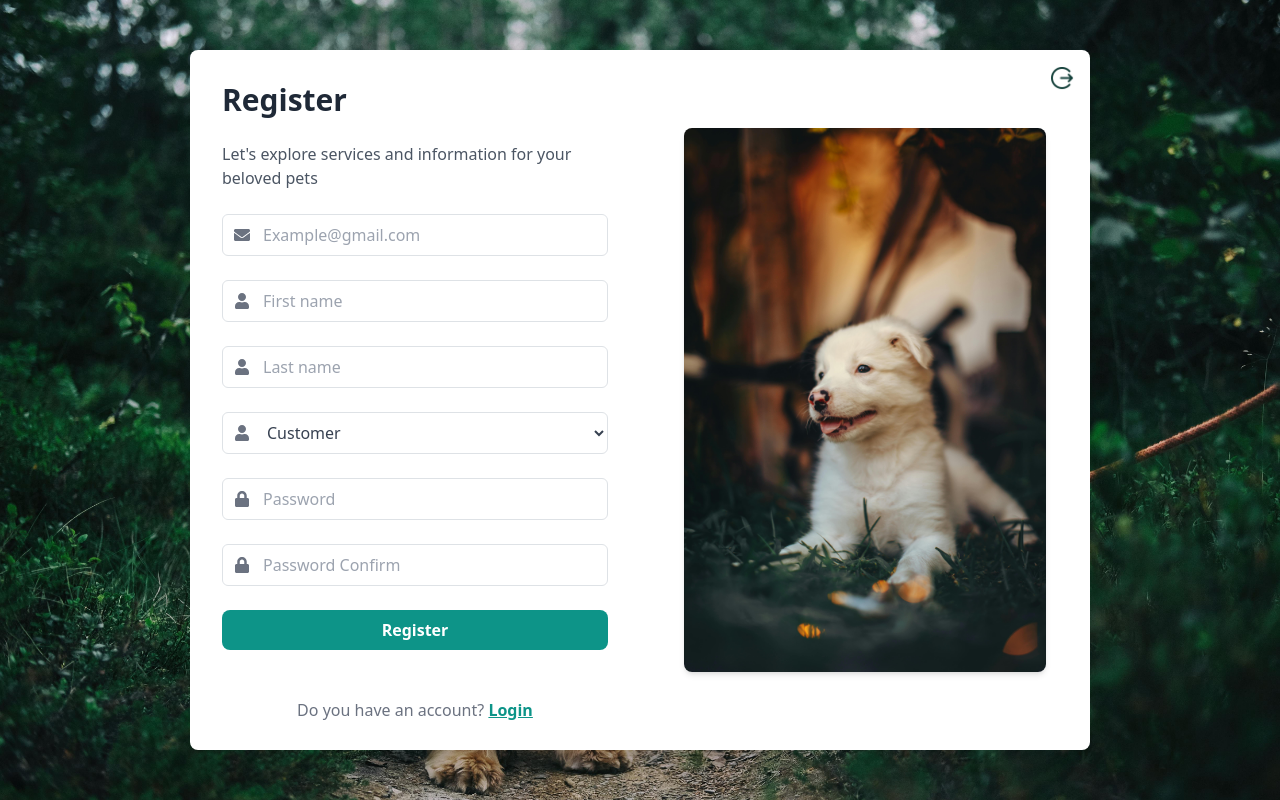
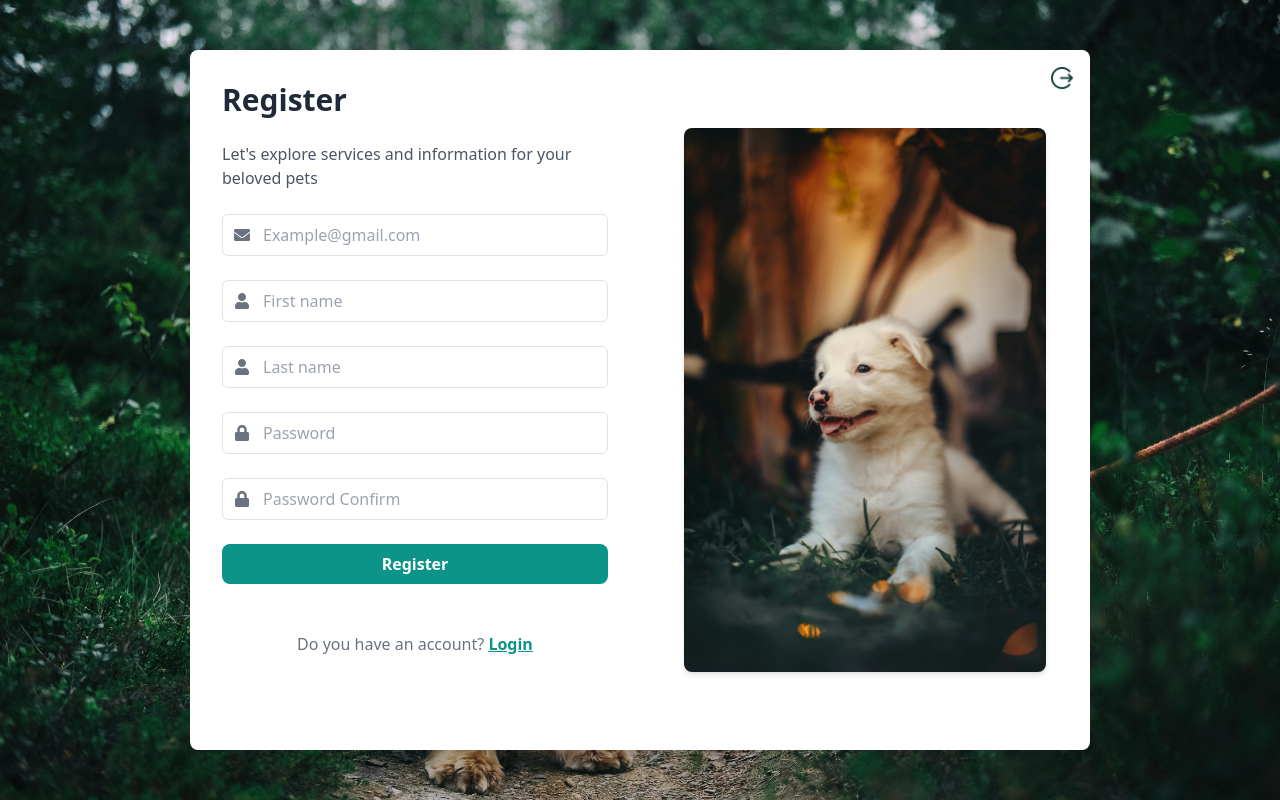
Before and after one commit to aDuduuuu/WebPetProject_FE, a React (Vite) app: page /register in a window 1280 px wide. Built offline with nearby package versions, Linux system fonts and the light colour scheme.

Commit message:
Update register

```diff
--- a/src/pages/Register.jsx
+++ b/src/pages/Register.jsx
@@ -104,17 +104,6 @@ const Register = () => {
               />
             </div>
             <div className="mb-4 relative">
-              <FaUser className="absolute left-3 top-1/2 transform -translate-y-1/2 text-gray-500" />
-              <select
-                name="role"
-                className="w-full pl-10 pr-4 py-2 border border-gray-300 rounded focus:outline-none focus:ring-2 focus:ring-teal-500 bg-white text-gray-700"
-                onChange={handleChange}
-              >
-                <option value="customer">Customer</option>
-                <option value="manager">Admin</option>
-              </select>
-            </div>
-            <div className="mb-4 relative">
               <FaLock className="absolute left-3 top-1/2 transform -translate-y-1/2 text-gray-500" />
               <input
                 type="password"
```
Also changed, not shown: 1 other file (tests, documents, lock files or other folders).
